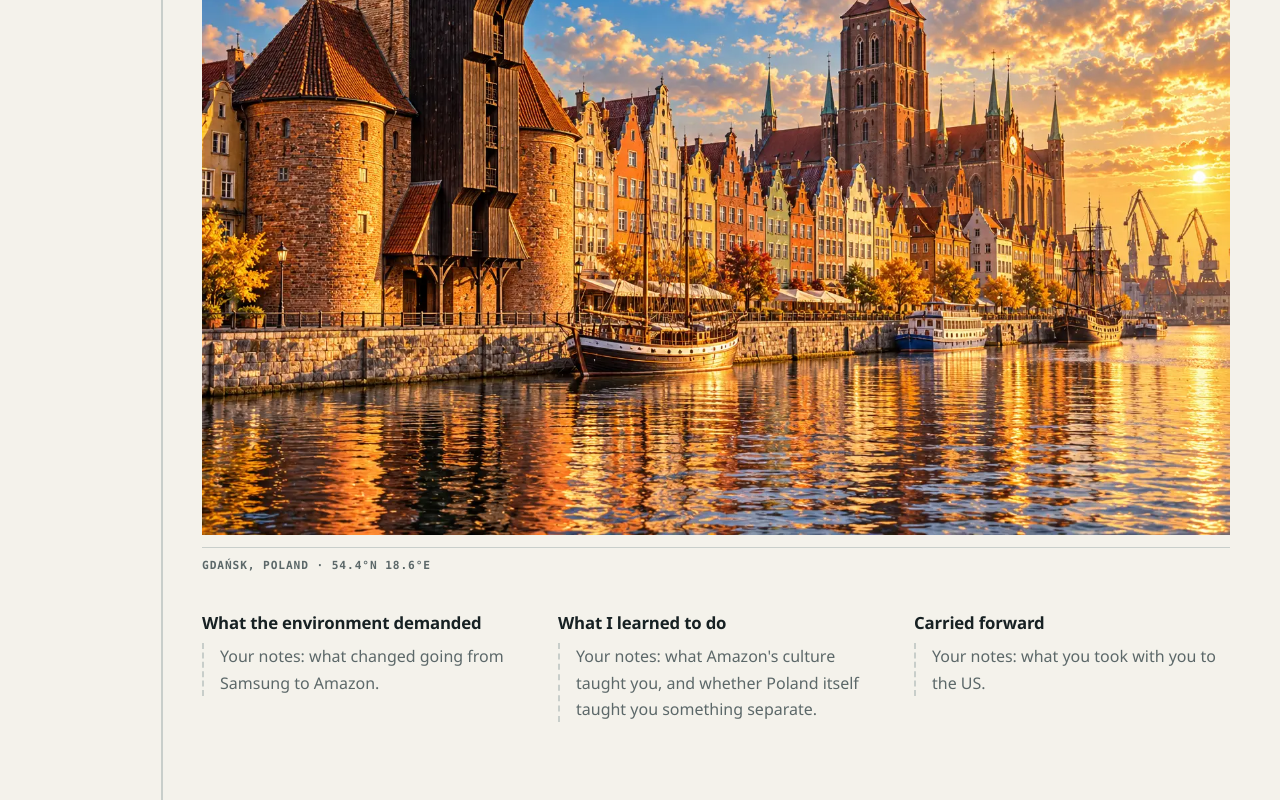
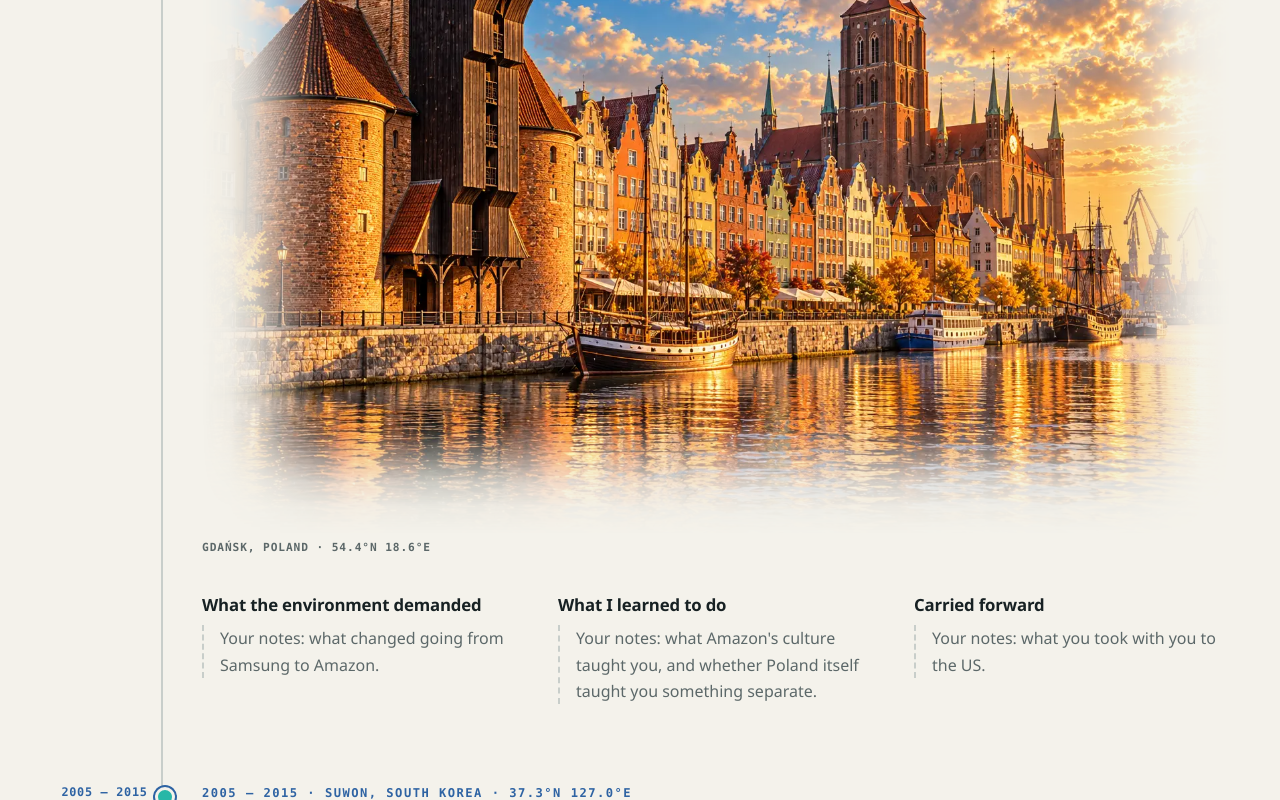
Before and after one commit to lucky-on/resume, a plain HTML site: page journey/index.html in a window 1280 px wide. Shown: the part 2000-2800 px from the top of the page. Drawn offline with Linux system fonts and the light colour scheme.

Commit message:
Feather journey illustrations into the page background
Both axes fade through an eased alpha ramp so the images dissolve into
the ivory page instead of sitting in hard rectangles. The vertical fade
is 1.5x the horizontal one so the softened band is the same number of
pixels on every edge of a 3:2 image; the two masks intersect, which
also rounds off the corners. Drops the rule under each image and the
placeholder background behind it, and disables the mask for print.

Co-Authored-By: Claude Opus 5 <noreply@anthropic.com>

```diff
--- a/journey/journey.css
+++ b/journey/journey.css
@@ -128,19 +128,83 @@
   line-height: 1.5;
 }
 
-.chapter-figure { margin: 2rem 0 0; }
+.chapter-figure { margin: 2.5rem 0 0; }
 
+/* Feather every edge into the page. The horizontal and vertical fades use
+   different percentages so the softened band is the same width in pixels on
+   a 3:2 image. */
 .chapter-figure img {
   display: block;
   width: 100%;
   height: auto;
-  background: var(--line);
+  -webkit-mask-image:
+    linear-gradient(to right,
+      transparent 0%,
+      rgba(0,0,0,0.04) 2.64%,
+      rgba(0,0,0,0.18) 5.04%,
+      rgba(0,0,0,0.45) 7.2%,
+      rgba(0,0,0,0.76) 9.36%,
+      rgba(0,0,0,0.93) 10.8%,
+      #000 12%,
+      #000 88%,
+      rgba(0,0,0,0.93) 89.2%,
+      rgba(0,0,0,0.76) 90.64%,
+      rgba(0,0,0,0.45) 92.8%,
+      rgba(0,0,0,0.18) 94.96%,
+      rgba(0,0,0,0.04) 97.36%,
+      transparent 100%),
+    linear-gradient(to bottom,
+      transparent 0%,
+      rgba(0,0,0,0.04) 3.96%,
+      rgba(0,0,0,0.18) 7.56%,
+      rgba(0,0,0,0.45) 10.8%,
+      rgba(0,0,0,0.76) 14.04%,
+      rgba(0,0,0,0.93) 16.2%,
+      #000 18%,
+      #000 82%,
+      rgba(0,0,0,0.93) 83.8%,
+      rgba(0,0,0,0.76) 85.96%,
+      rgba(0,0,0,0.45) 89.2%,
+      rgba(0,0,0,0.18) 92.44%,
+      rgba(0,0,0,0.04) 96.04%,
+      transparent 100%);
+  -webkit-mask-composite: source-in;
+  mask-image:
+    linear-gradient(to right,
+      transparent 0%,
+      rgba(0,0,0,0.04) 2.64%,
+      rgba(0,0,0,0.18) 5.04%,
+      rgba(0,0,0,0.45) 7.2%,
+      rgba(0,0,0,0.76) 9.36%,
+      rgba(0,0,0,0.93) 10.8%,
+      #000 12%,
+      #000 88%,
+      rgba(0,0,0,0.93) 89.2%,
+      rgba(0,0,0,0.76) 90.64%,
+      rgba(0,0,0,0.45) 92.8%,
+      rgba(0,0,0,0.18) 94.96%,
+      rgba(0,0,0,0.04) 97.36%,
+      transparent 100%),
+    linear-gradient(to bottom,
+      transparent 0%,
+      rgba(0,0,0,0.04) 3.96%,
+      rgba(0,0,0,0.18) 7.56%,
+      rgba(0,0,0,0.45) 10.8%,
+      rgba(0,0,0,0.76) 14.04%,
+      rgba(0,0,0,0.93) 16.2%,
+      #000 18%,
+      #000 82%,
+      rgba(0,0,0,0.93) 83.8%,
+      rgba(0,0,0,0.76) 85.96%,
+      rgba(0,0,0,0.45) 89.2%,
+      rgba(0,0,0,0.18) 92.44%,
+      rgba(0,0,0,0.04) 96.04%,
+      transparent 100%);
+  mask-composite: intersect;
 }
 
 .chapter-figure figcaption {
-  margin-top: 0.75rem;
-  padding-top: 0.6rem;
-  border-top: 1px solid var(--line);
+  margin-top: 0.35rem;
   color: var(--muted);
   font-family: var(--mono);
   font-size: 0.7rem;
@@ -326,4 +390,9 @@
   .placeholder { border-color: #000; }
 
   .table-scroll { overflow: visible; }
+
+  .chapter-figure img {
+    -webkit-mask-image: none;
+    mask-image: none;
+  }
 }
```
Also changed, not shown: 1 other file.
